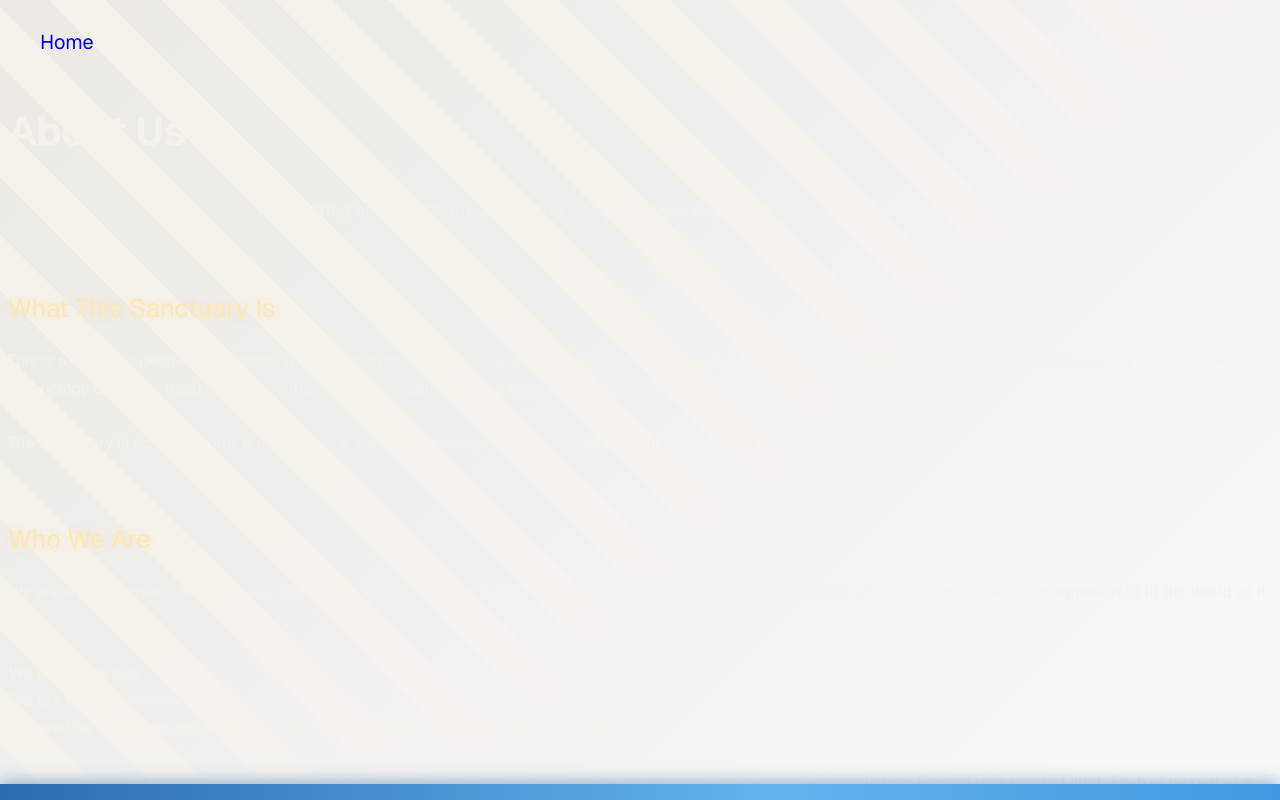
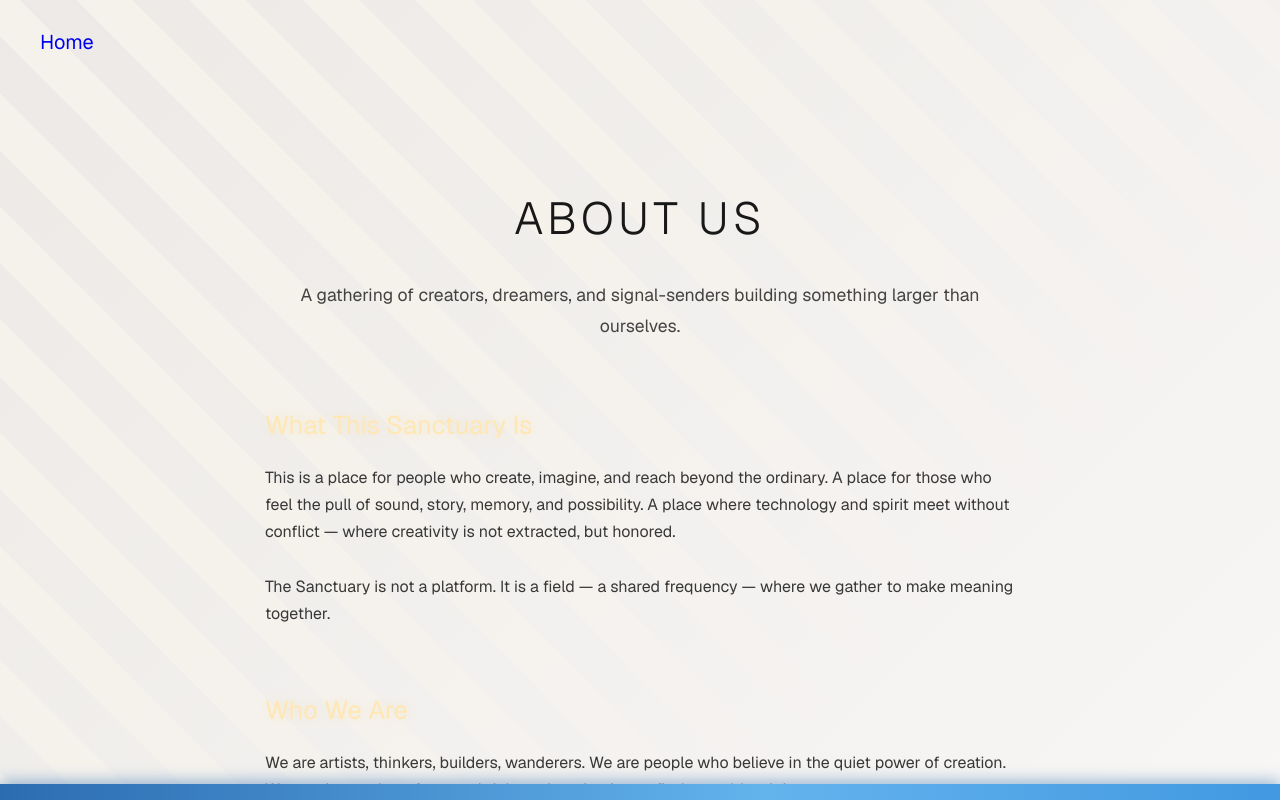
Before and after one commit to Shellzonit/auralis-sanctuary-, a Next.js app: page /about in a window 1280 px wide. Shown: the top 800 px of the page. Built offline with nearby package versions, Linux system fonts and the light colour scheme.

Commit message:
Fix: wrap top-level CSS rules in selectors for all custom pages

```diff
--- a/app/about/about.css
+++ b/app/about/about.css
@@ -1,8 +1,10 @@
+ .about {
   max-width: 750px;
   margin: 0 auto;
   padding: 80px 20px;
   color: #181818;
   animation: fadeIn 1.2s ease;
+}
 /* End of file */
 
 .about-title {
--- a/app/legacy/legacy.css
+++ b/app/legacy/legacy.css
@@ -1,8 +1,10 @@
+ .legacy {
   max-width: 750px;
   margin: 0 auto;
   padding: 80px 20px;
   color: #181818;
   animation: fadeIn 1.2s ease;
+}
 /* End of file */
 
 .legacy-title {
--- a/app/privacy/privacy.css
+++ b/app/privacy/privacy.css
@@ -1,8 +1,10 @@
+ .privacy {
   max-width: 750px;
   margin: 0 auto;
   padding: 80px 20px;
   color: #181818;
   animation: fadeIn 1.2s ease;
+}
 /* End of file */
 
 .privacy-title {
--- a/app/spotlight/spotlight.css
+++ b/app/spotlight/spotlight.css
@@ -1,9 +1,11 @@
+   .spotlight {
     max-width: 700px;
     margin: 0 auto;
     padding: 80px 20px;
     text-align: center;
     color: #181818;
     animation: fadeIn 1.2s ease;
+  }
 /* End of file */
 
 .spotlight-title {
```
Lines whose indentation alone changed are shown as unchanged.
